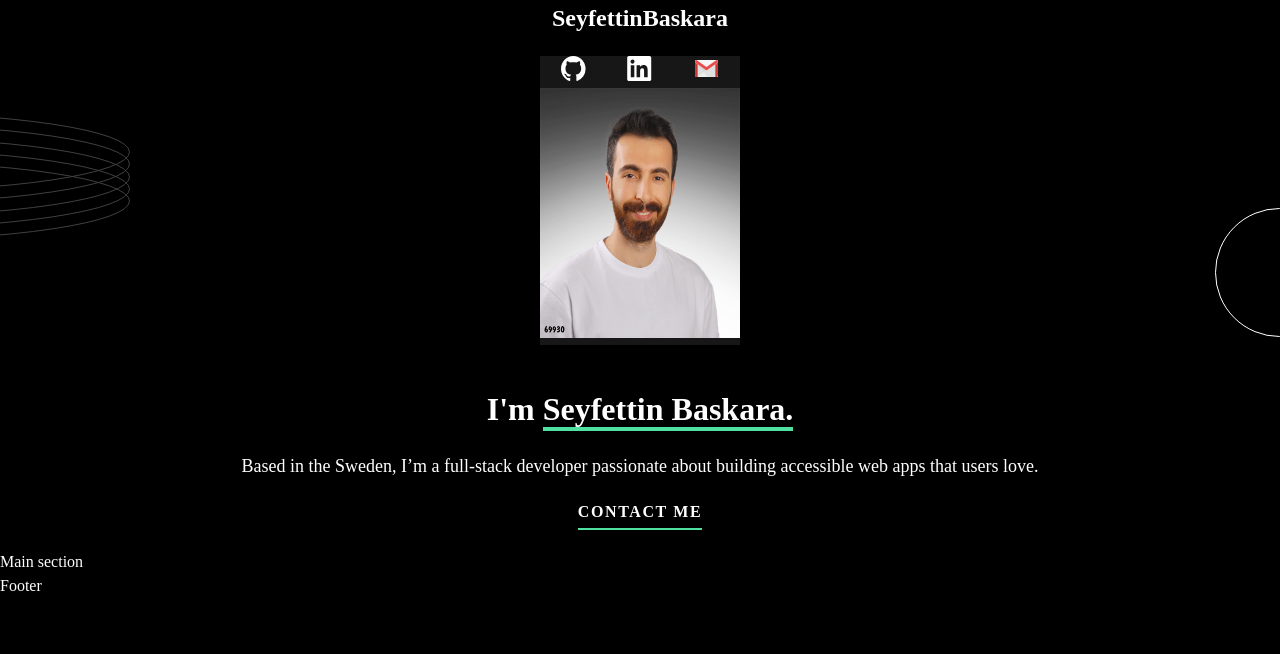
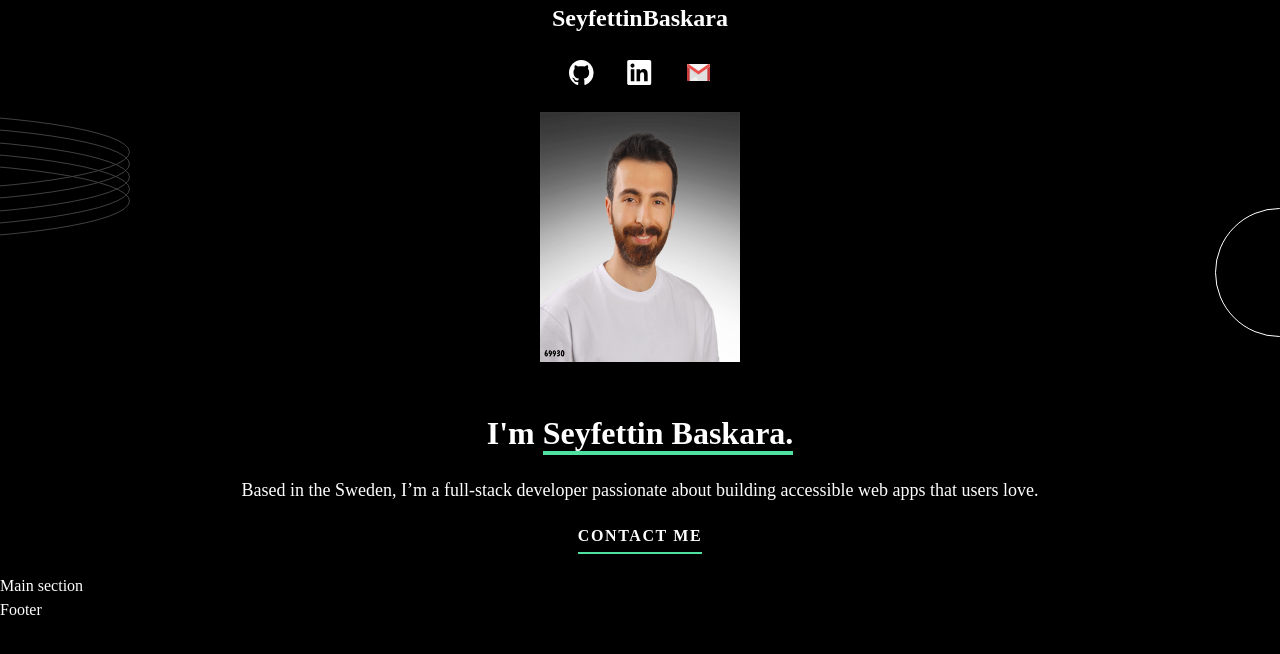
Before and after one commit to SeyfBaskara/Portfolio, a Next.js app: page / in a window 1280 px wide. Shown: the top 654 px of the page. Built offline with nearby package versions, Linux system fonts and the light colour scheme.

Commit message:
refactor component by adding nav

```diff
--- a/components/Layout/Header/Header.tsx
+++ b/components/Layout/Header/Header.tsx
@@ -2,15 +2,14 @@ import React from 'react'
 import Image from 'next/image'
 import ContactMe from '../../Buttons/ContactMe'
 import ProfilePhoto from '../../ProfilePhoto'
+import Nav from './Nav'
 
 const Header = () => {
    return (
       <header className="flex flex-col items-center text-White gap-5 relative overflow-hidden">
-         <h1 className="font-bold text-md">SeyfettinBaskara</h1>
+         <Nav />
          <section className="flex flex-col items-center gap-10 ">
-            <div>
-               <ProfilePhoto />
-            </div>
+            <ProfilePhoto />
             <div className="flex flex-col items-center text-center gap-5">
                <h2 className="text-[2rem] font-bold">
                   I&apos;m <span className="border-b-4 border-Green">Seyfettin Baskara.</span>
--- /dev/null
+++ b/components/Layout/Header/Nav.tsx
@@ -0,0 +1,22 @@
+import React from 'react'
+import Image from 'next/image'
+import data from '../../../data/data.json'
+
+const Nav = () => {
+   return (
+      <div className="flex flex-col gap-6">
+         <h1 className="font-bold text-md">SeyfettinBaskara</h1>
+         <div className="flex items-center justify-around">
+            {data.links.map((link, index) => {
+               return (
+                  <a key={index} href={link.url} target="_blank" rel="noreferrer">
+                     <Image src={`/icons/${link.name}.svg`} alt="icons" width={25} height={25} />
+                  </a>
+               )
+            })}
+         </div>
+      </div>
+   )
+}
+
+export default Nav
--- a/components/ProfilePhoto.tsx
+++ b/components/ProfilePhoto.tsx
@@ -1,22 +1,10 @@
 import React from 'react'
 import Image from 'next/image'
-import data from '../data/data.json'
 
 const ProfilePhoto = () => {
    return (
-      <div className="bg-neutral-900 w-[200px]">
-         <div className="flex items-center justify-around">
-            {data.links.map((link, index) => {
-               return (
-                  <a key={index} href={link.url} target="_blank" rel="noreferrer">
-                     <Image src={`/icons/${link.name}.svg`} alt="icons" width={25} height={25} />
-                  </a>
-               )
-            })}
-         </div>
-         <div className="">
-            <Image src="/images/profile.jpg" alt="profile picture" width={200} height={250} priority={true} />
-         </div>
+      <div>
+         <Image src="/images/profile.jpg" alt="profile picture" width={200} height={250} priority={true} />
       </div>
    )
 }
```
